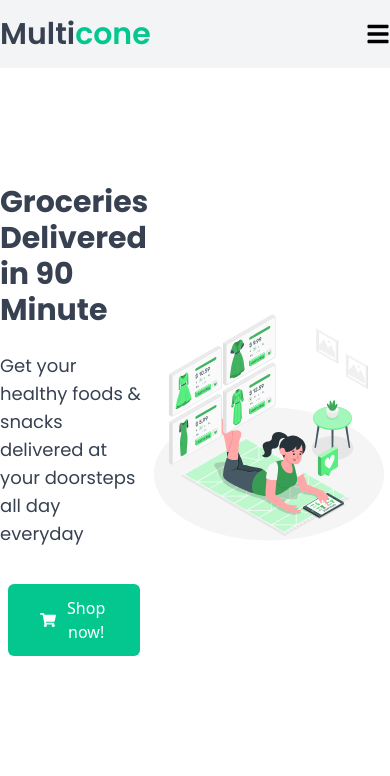
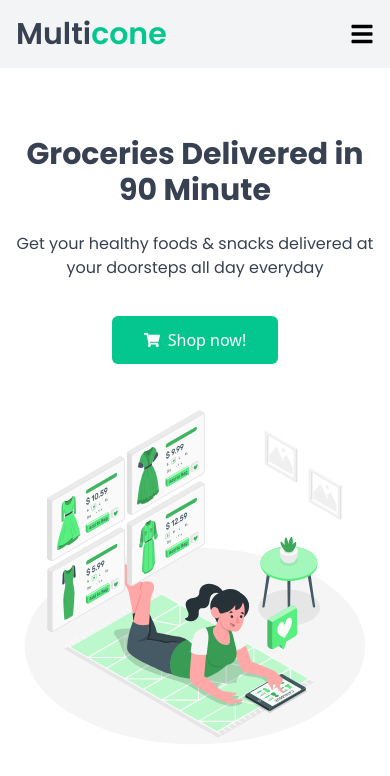
Before and after one commit to multicone/shop, a React (Create React App) app: page / in a window 390 px wide. Shown: the top 776 px of the page. Built offline with nearby package versions, Linux system fonts and the light colour scheme.

Commit message:
Made responsive and added AOS

```diff
--- a/package.json
+++ b/package.json
@@ -7,6 +7,7 @@
     "@testing-library/jest-dom": "^5.11.4",
     "@testing-library/react": "^11.1.0",
     "@testing-library/user-event": "^12.1.10",
+    "aos": "^2.3.4",
     "node-sass": "5",
     "react": "^17.0.2",
     "react-dom": "^17.0.2",
--- a/public/index.html
+++ b/public/index.html
@@ -24,7 +24,7 @@
       work correctly both with client-side routing and a non-root public URL.
       Learn how to configure a non-root public URL by running `npm run build`.
     -->
-    <title>React App</title>
+    <title>Shop</title>
   </head>
   <body>
     <noscript>You need to enable JavaScript to run this app.</noscript>
--- a/src/assets/scss/_hero.scss
+++ b/src/assets/scss/_hero.scss
@@ -6,5 +6,11 @@
 
 .hero-svg {
   height: auto;
-  width: 500px;
+  width: 400px;
 }
+
+@media (min-width: 768px) {
+  .hero-svg {
+    width: 600px;
+  }
+}
--- a/src/components/Header.jsx
+++ b/src/components/Header.jsx
@@ -5,7 +5,7 @@ const Header = () => {
   const [show, setShow] = useState(false)
   return (
     <nav className="bg-gray-100 w-full flex items-center py-4">
-      <div className="container mx-auto flex flex-col md:flex-row md:justify-between md:items-center">
+      <div className="container mx-auto px-4 lg:px-16 flex flex-col md:flex-row md:justify-between md:items-center">
         <div className="flex justify-between items-center">
           <p className="text-3xl text-gray-700 font-semibold">
             Multi<span className="text-green-500">cone</span>
@@ -24,24 +24,24 @@ const Header = () => {
         </div>
 
         <div
-          className={`px-3 flex-col md:flex-row justify-center items-center bg-gray-100 md:flex transition-all duration-500 ease-in ${
+          className={`flex-col md:flex-row justify-center items-center md:flex transition-all duration-500 ease-in ${
             show ? 'flex' : 'hidden'
           }`}
         >
           <a
-            href="#"
+            href="/home"
             className="md:px-2 py-2 text-gray-700 hover:text-green-500"
           >
             Home
           </a>
           <a
-            href="#"
+            href="/products"
             className="md:px-2 py-2 text-gray-700 hover:text-green-500"
           >
             Products
           </a>
           <a
-            href="#"
+            href="/about"
             className="md:px-2 mb-2 md:mb-0 py-2  text-gray-700 hover:text-green-500"
           >
             About
--- a/src/components/HeroSection.jsx
+++ b/src/components/HeroSection.jsx
@@ -2,20 +2,32 @@ import React from 'react'
 import { FaShoppingCart } from 'react-icons/fa'
 import HeroSvg from '../assets/images/hero.svg'
 import '../assets/css/hero-svg.css'
+import aos from 'aos'
+import 'aos/dist/aos.css'
+
+aos.init({
+  duration: 1000,
+  easing: 'ease',
+})
 
 const HeroSection = () => {
   return (
-    <div className="hero-sec h-screen w-full py-8">
-      <div className="container mx-auto flex items-center justify-between py-16">
-        <div className="w-1/2">
-          <h1 className="text-gray-700 md:text-5xl text-3xl font-bold py-5">
+    <div className="hero-sec h-screen w-full py-4">
+      <div className="container mx-auto flex items-center flex-col md:flex-row md:items-start md:justify-between px-4 py-8 lg:py-16 lg:px-16">
+        <div
+          data-aos="fade-right"
+          className="flex flex-col items-center md:items-start lg:mt-16 md:mt-8"
+        >
+          <h1 className="text-gray-700 lg:text-5xl text-3xl font-bold py-5 text-center md:text-left">
             Groceries Delivered in 90 Minute
           </h1>
-          <p className="text-gray-700 text-lg py-1">
+
+          <p className="text-gray-700 text-md lg:text-lg py-1 text-center md:text-left">
             Get your healthy foods & snacks delivered at your doorsteps all day
             everyday
           </p>
-          <button className="btn-primary my-8 flex items-center">
+
+          <button className="btn-primary block my-8 flex items-center justify-self-center md:justify-self-start">
             <span className="mr-2">
               <FaShoppingCart />
             </span>
@@ -23,8 +35,8 @@ const HeroSection = () => {
           </button>
         </div>
         {/* SVG */}
-        <div className="">
-          <img src={HeroSvg} className="hero-svg" />
+        <div data-aos="fade-left">
+          <img src={HeroSvg} alt="hero-svg" className="hero-svg" />
         </div>
       </div>
     </div>
```
Also changed, not shown: 1 other file (tests, documents, lock files or other folders).
